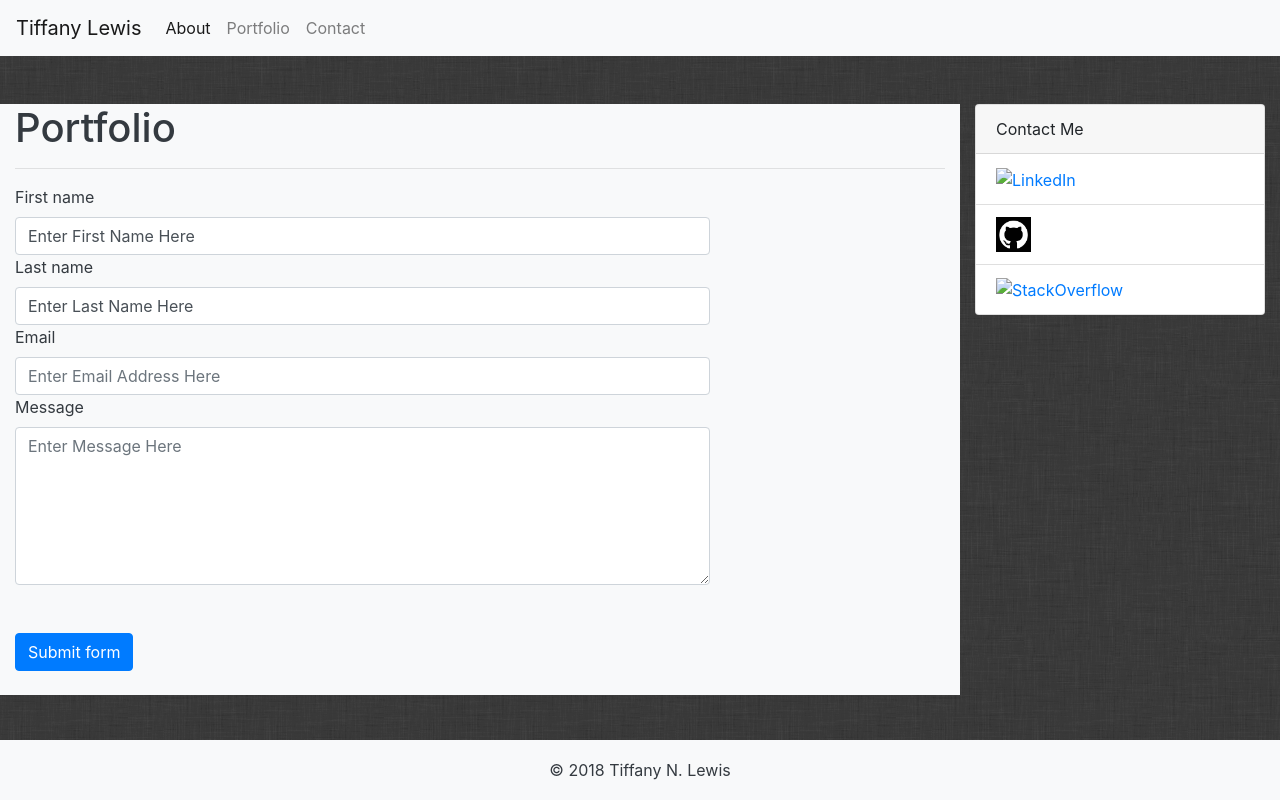
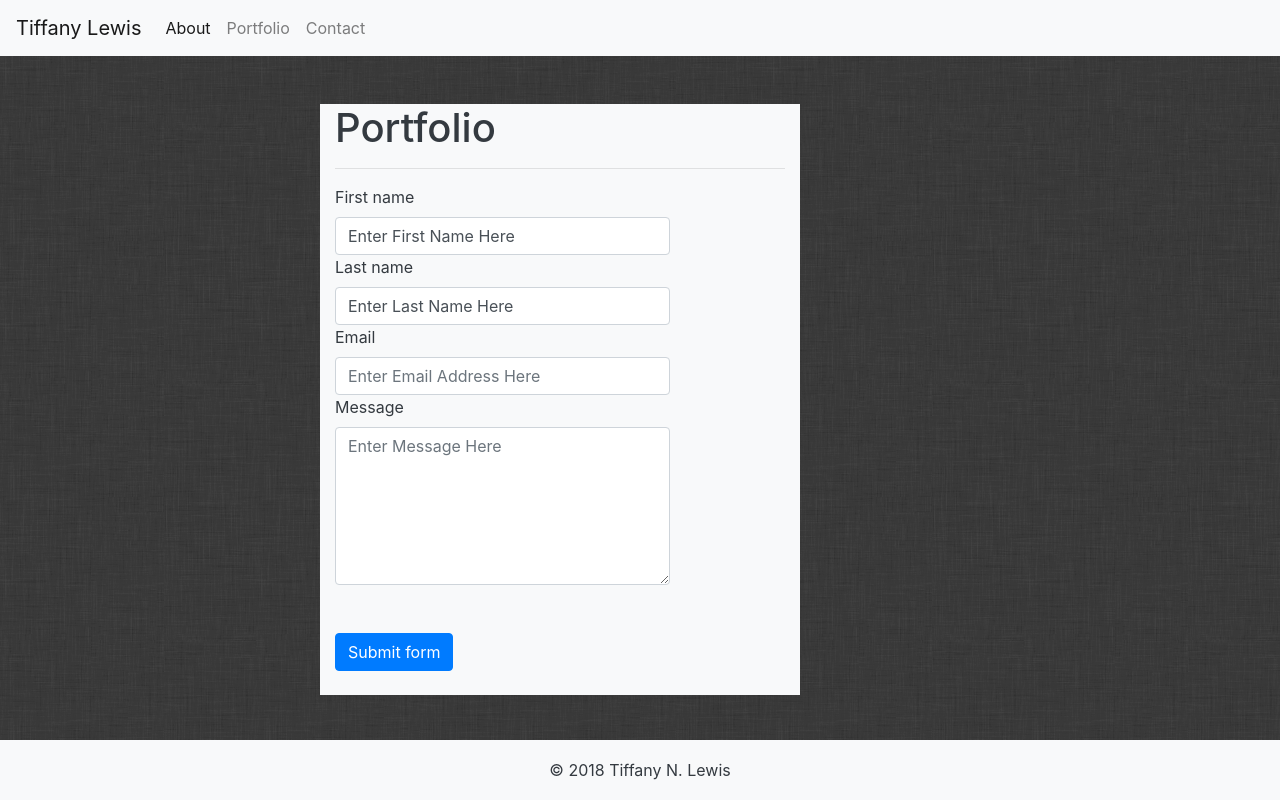
Before and after one commit to tiffnlewis/Bootstrap-Portfolio, a plain HTML site: page contact.html in a window 1280 px wide. Drawn offline with nearby package versions, Linux system fonts and the light colour scheme.

Commit message:
updated margin on contact page

```diff
--- a/assets/style.css
+++ b/assets/style.css
@@ -15,3 +15,8 @@ footer {
 	height: 60px;
 	text-align: center;
 }
+
+.clearfix {
+	margin-left: 25%;
+	margin-right: 25%;
+}
--- a/contact.html
+++ b/contact.html
@@ -76,18 +76,6 @@
 					  	<br><br>
 					</form>
 				</div>
-				<div class="col-md-3">
-					<div class="card" style="width: auto;">
-		  				<div class="card-header">
-		    			Contact Me
-		  				</div>
-			  				<ul class="list-group list-group-flush">
-			    				<li class="list-group-item"><a href="https://www.linkedin.com/in/tiffany-n-lewis/"><img src="images/linkedin.png" alt="LinkedIn" width="35" height="35"></a></li>
-			    				<li class="list-group-item"><a href="https://github.com/tiffnlewis"><img src="images/github.png" alt="GitHub" width="35" height="35"></a></li>
-			    				<li class="list-group-item"><a href="https://stackexchange.com/users/12445461/tiffnlewis"><img src="images/stackoverflow.png" alt=StackOverflow width="35" height="35"></a></li>
-			  				</ul>
-					</div>
-				</div>
 			</div>
 		</div>
 	</div>
```
